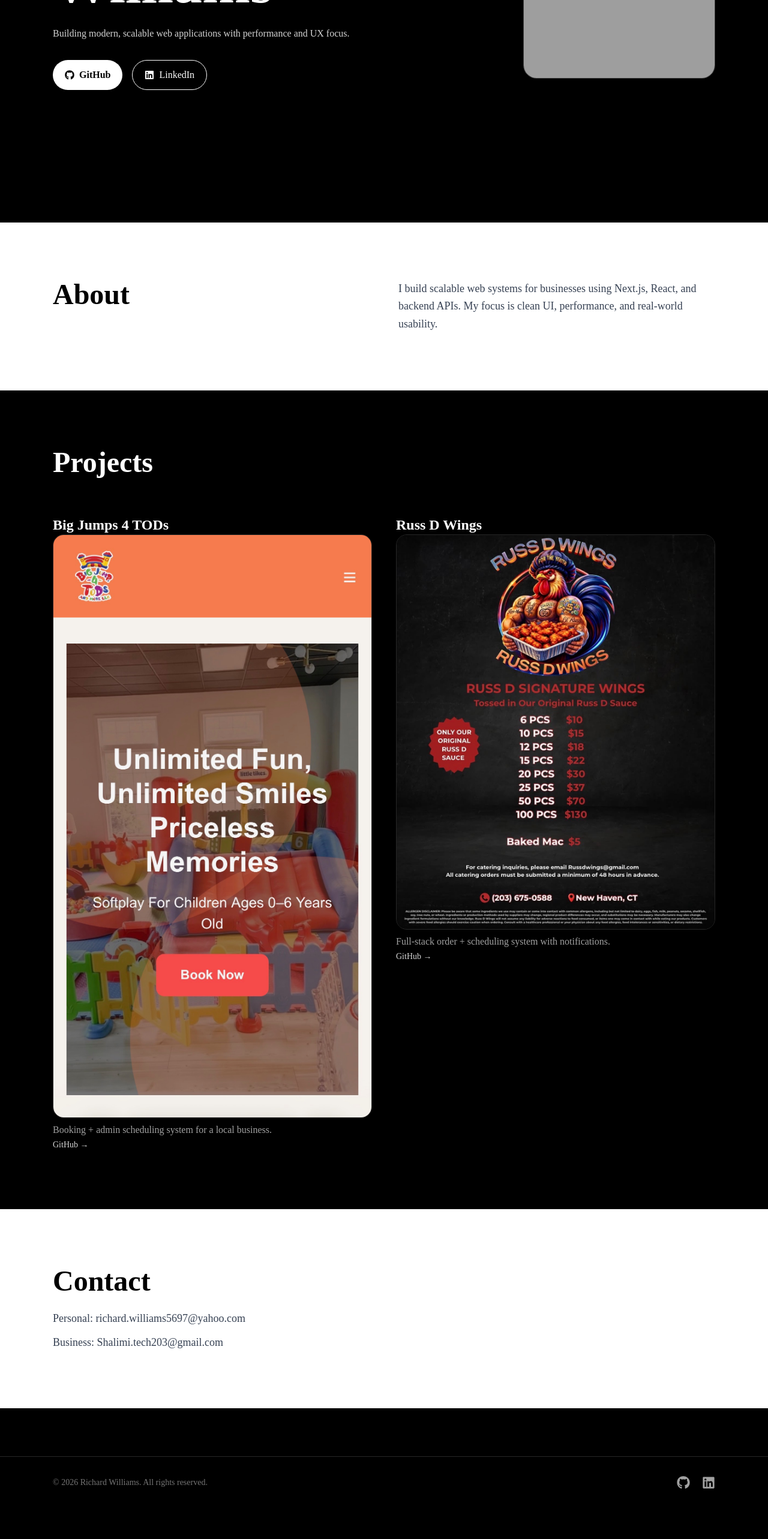
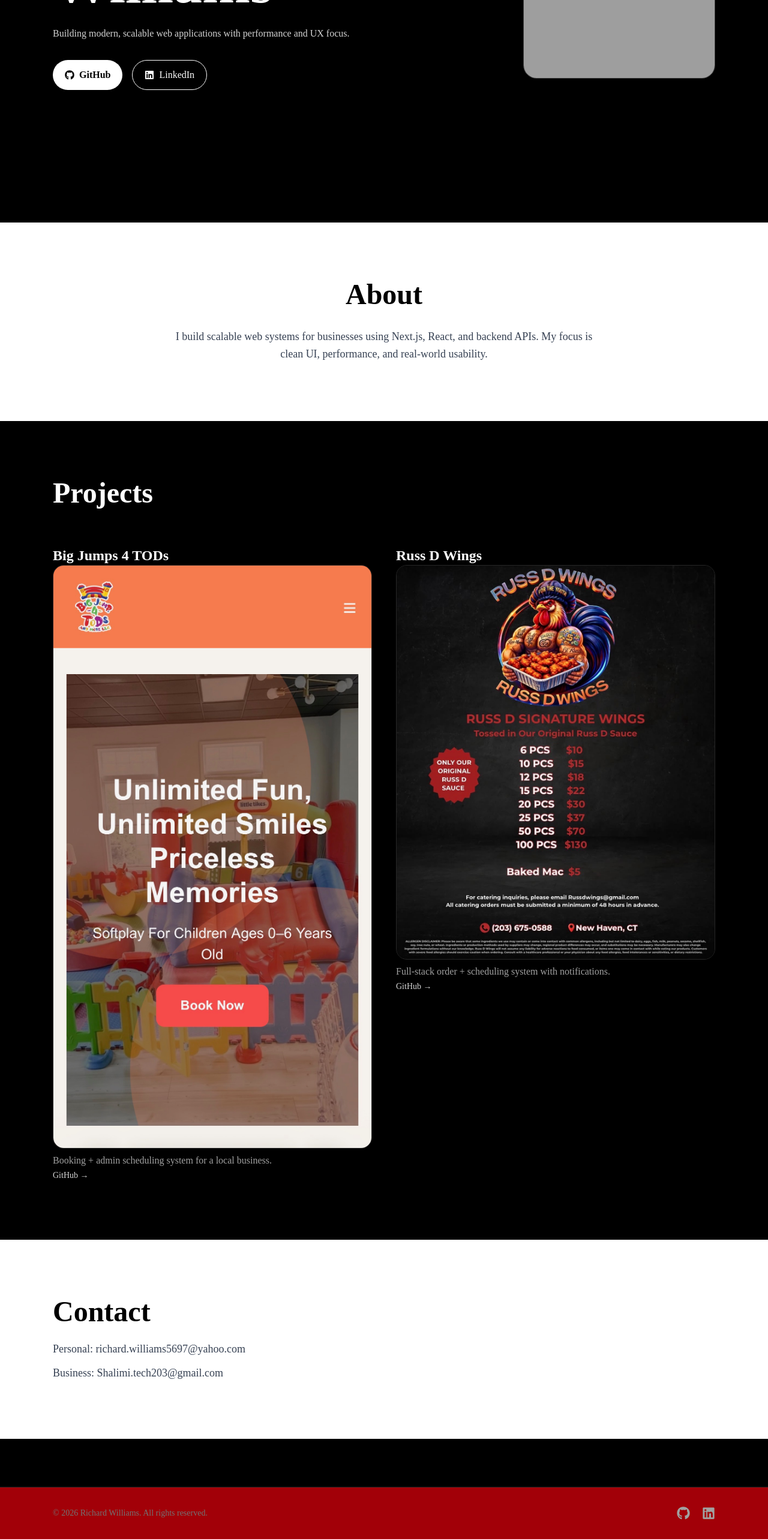
Before and after one commit to richdacoder/portfolio, a Next.js app in the folder projects/: page / in a window 1280 px wide. Shown: the part 486-3052 px from the top of the page at 60% size. Before the commit the page ends 3001 px from the top, so only its background shows below. Built offline with nearby package versions, Linux system fonts and the light colour scheme; grey boxes are pictures that could not be loaded.

Commit message:
centered column

```diff
--- a/projects/src/app/page.js
+++ b/projects/src/app/page.js
@@ -92,16 +92,18 @@
 
       {/* ================= ABOUT ================= */}
       <section className="bg-white text-black py-24" id="about">
-        <div className="max-w-6xl mx-auto px-6 grid md:grid-cols-2 gap-12">
-          <h2 className="text-4xl md:text-5xl font-bold">About</h2>
+  <div className="max-w-3xl mx-auto px-6 text-center">
+    <h2 className="text-4xl md:text-5xl font-bold mb-8">
+      About
+    </h2>
 
-          <p className="text-lg text-gray-700 leading-relaxed">
-            I build scalable web systems for businesses using Next.js, React, and backend APIs.
-            My focus is clean UI, performance, and real-world usability.
-          </p>
-        </div>
-      </section>
-
+    <p className="text-lg text-gray-700 leading-relaxed">
+      I build scalable web systems for businesses using Next.js, React,
+      and backend APIs. My focus is clean UI, performance, and real-world
+      usability.
+    </p>
+  </div>
+</section>
       {/* ================= PROJECTS ================= */}
       <section className="bg-black text-white py-24" id="projects">
         <div className="max-w-6xl mx-auto px-6">
--- a/projects/src/components/footer.js
+++ b/projects/src/components/footer.js
@@ -2,7 +2,7 @@
 
 export default function Footer() {
   return (
-    <footer className="border-t border-neutral-800 mt-20">
+    <footer className="border-t border-neutral-800 mt-20 bg-red-600/70">
       <div className="max-w-6xl mx-auto px-6 py-8 flex flex-col md:flex-row items-center justify-between gap-6">
 
         <p className="text-sm text-neutral-500">
```
